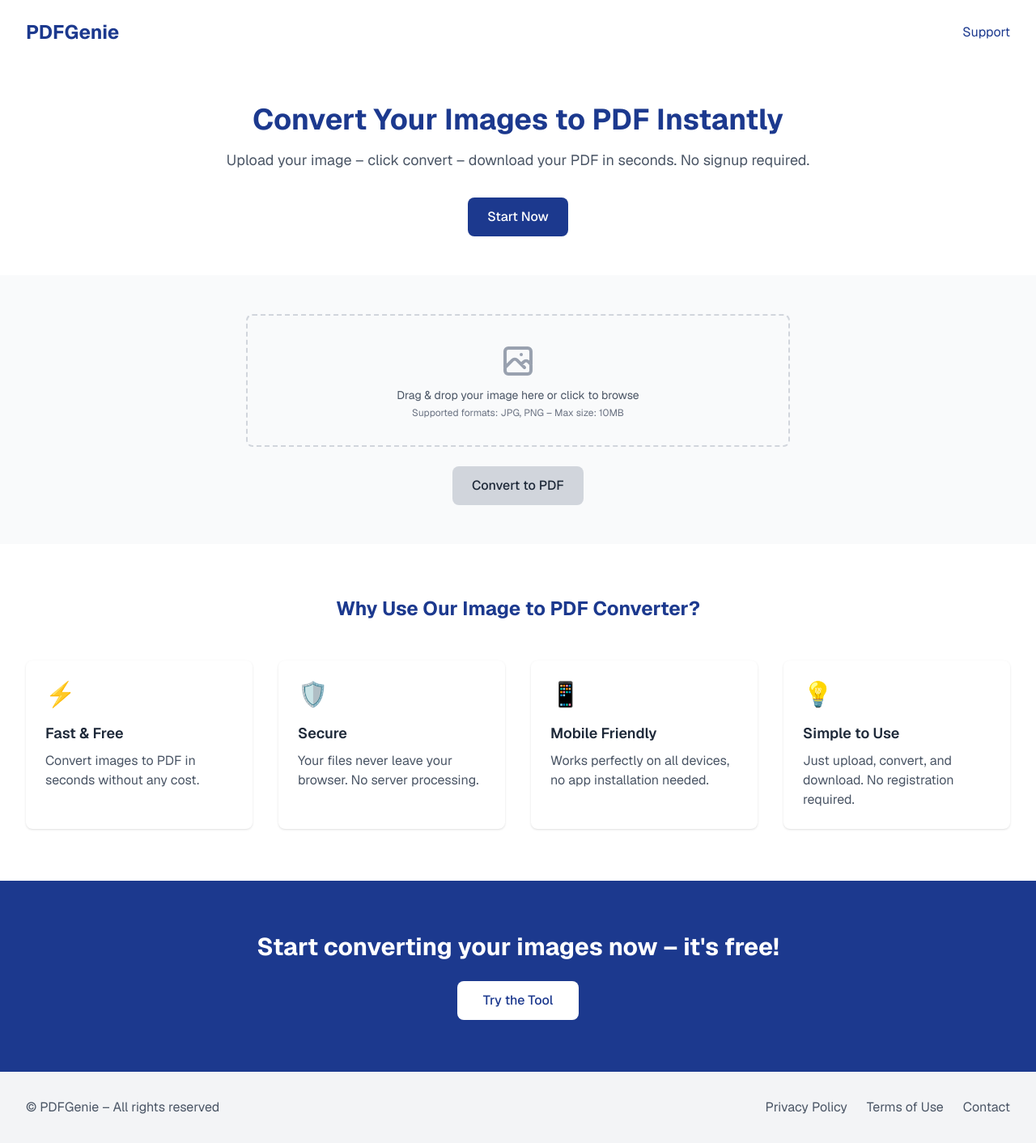
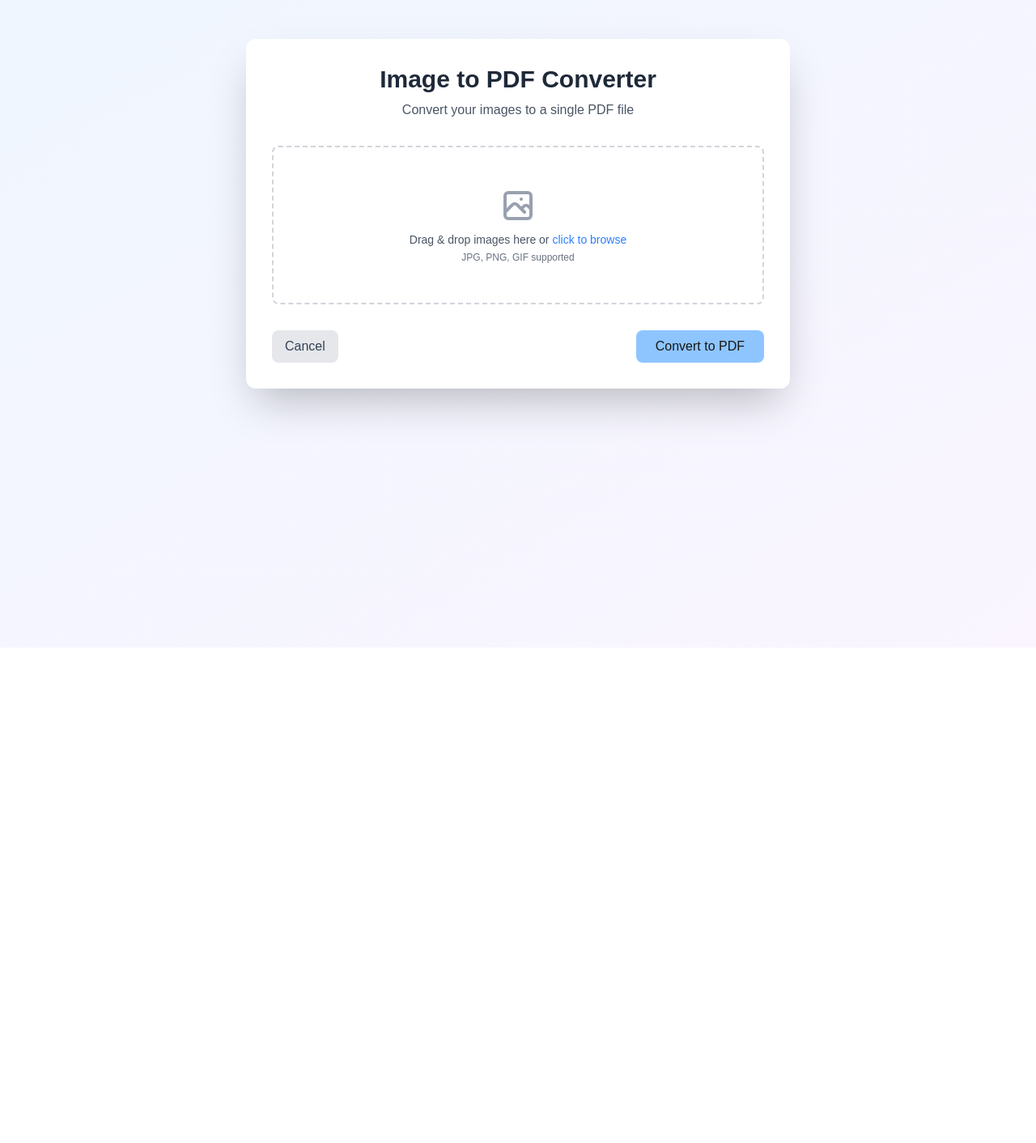
Before and after one commit to CodeVirtox/image-to-pdf, a Next.js app: page / in a window 1280 px wide. Shown: the whole page at 81% size. After the commit the page ends 800 px from the top, so only its background shows below. Built offline with nearby package versions, Linux system fonts and the light colour scheme.

Commit message:
Updated PDF converter interface

```diff
--- a/src/app/page.tsx
+++ b/src/app/page.tsx
@@ -1,207 +1,143 @@
-'use client'; // Required for Next.js client components
-import { useState, useRef } from 'react';
+"use client";
+import { useState, useRef, ChangeEvent } from 'react';
+import { Toaster, toast } from 'react-hot-toast';
 
-export default function ImageToPDF() {
-  const [selectedImage, setSelectedImage] = useState(null);
-  const [pdfUrl, setPdfUrl] = useState(null);
+export default function PDFConverter() {
+  const [selectedImages, setSelectedImages] = useState<File[]>([]);
   const [isConverting, setIsConverting] = useState(false);
-  const fileInputRef = useRef(null);
+  const fileInputRef = useRef<HTMLInputElement>(null);
 
-  // Handle image upload
-  const handleImageUpload = (e) => {
-    const file = e.target.files[0];
-    if (file && (file.type === 'image/jpeg' || file.type === 'image/png')) {
-      const reader = new FileReader();
-      reader.onload = (event) => {
-        setSelectedImage(event.target.result);
-      };
-      reader.readAsDataURL(file);
+  const handleImageSelect = (e: ChangeEvent<HTMLInputElement>) => {
+    if (e.target.files) {
+      const files = Array.from(e.target.files);
+      if (files.some(file => !file.type.startsWith('image/'))) {
+        toast.error('Please select only image files');
+        return;
+      }
+      setSelectedImages(files);
+      toast.success(`${files.length} images selected`);
     }
   };
 
-  // Convert to PDF
   const convertToPDF = async () => {
-    if (!selectedImage) return;
+    if (selectedImages.length === 0) {
+      toast.error('Please select images first');
+      return;
+    }
 
     setIsConverting(true);
+    toast.loading('Converting to PDF...');
 
-    // Dynamically import jsPDF
-    const { jsPDF } = await import('jspdf');
-    const doc = new jsPDF();
-    const img = new Image();
-    img.src = selectedImage;
+    // Simulate conversion (replace with actual PDF generation)
+    await new Promise(resolve => setTimeout(resolve, 2000));
 
-    img.onload = () => {
-      const width = doc.internal.pageSize.getWidth();
-      const height = (img.height * width) / img.width;
-      doc.addImage(img, 'JPEG', 0, 0, width, height);
-      const pdfBlob = doc.output('blob');
-      const pdfUrl = URL.createObjectURL(pdfBlob);
-      setPdfUrl(pdfUrl);
     setIsConverting(false);
-    };
+    toast.success('Conversion successful!', {
+      duration: 4000,
+    });
+    // Add actual download logic here
   };
 
-  // Handle drag and drop
-  const handleDragOver = (e) => {
-    e.preventDefault();
-  };
-
-  const handleDrop = (e) => {
-    e.preventDefault();
-    const file = e.dataTransfer.files[0];
-    if (file && (file.type === 'image/jpeg' || file.type === 'image/png')) {
-      const reader = new FileReader();
-      reader.onload = (event) => {
-        setSelectedImage(event.target.result);
-      };
-      reader.readAsDataURL(file);
+  const resetSelection = () => {
+    setSelectedImages([]);
+    if (fileInputRef.current) {
+      fileInputRef.current.value = '';
     }
+    toast.dismiss();
   };
 
   return (
-    <div className="min-h-screen bg-white text-gray-800 font-sans">
-      {/* Header */}
-      <header className="py-6 px-4 sm:px-6 lg:px-8">
-        <div className="flex justify-between items-center max-w-7xl mx-auto">
-          <h1 className="text-2xl font-bold text-blue-900">PDFGenie</h1>
-          <nav>
-            <a href="#" className="text-blue-900 hover:text-blue-700">Support</a>
-          </nav>
+    <div className="min-h-screen bg-gradient-to-br from-blue-50 to-purple-50 py-12 px-4 sm:px-6 lg:px-8">
+      <Toaster position="top-center" />
+
+      <div className="max-w-md mx-auto bg-white rounded-xl shadow-2xl overflow-hidden md:max-w-2xl transition-all duration-500 hover:shadow-3xl">
+        <div className="p-8">
+          <div className="text-center mb-8">
+            <h1 className="text-3xl font-bold text-gray-800 mb-2">Image to PDF Converter</h1>
+            <p className="text-gray-600">Convert your images to a single PDF file</p>
           </div>
-      </header>
 
-      <main>
-        {/* Hero Section */}
-        <section className="py-12 px-4 sm:px-6 lg:px-8 text-center">
-          <div className="max-w-3xl mx-auto">
-            <h1 className="text-3xl sm:text-4xl font-bold text-blue-900 mb-4">Convert Your Images to PDF Instantly</h1>
-            <p className="text-lg text-gray-600 mb-8">
-              Upload your image – click convert – download your PDF in seconds. No signup required.
-            </p>
-            <button
-              onClick={() => fileInputRef.current.click()}
-              className="bg-blue-900 hover:bg-blue-800 text-white font-medium py-3 px-6 rounded-lg transition duration-200"
-            >
-              Start Now
-            </button>
-          </div>
-        </section>
-
-        {/* Conversion Tool */}
-        <section className="py-12 px-4 sm:px-6 lg:px-8 bg-gray-50">
-          <div className="max-w-2xl mx-auto">
+          {/* Drag and drop area */}
           <div
-              className="border-2 border-dashed border-gray-300 rounded-lg p-8 text-center cursor-pointer hover:border-blue-900 transition duration-200"
-              onDragOver={handleDragOver}
-              onDrop={handleDrop}
-              onClick={() => fileInputRef.current.click()}
+            className="border-2 border-dashed border-gray-300 rounded-lg p-12 text-center cursor-pointer transition-all duration-300 hover:border-blue-400 hover:bg-blue-50 mb-6"
+            onClick={() => fileInputRef.current?.click()}
           >
             <input
               type="file"
               ref={fileInputRef}
-                onChange={handleImageUpload}
-                accept="image/jpeg,image/png"
+              onChange={handleImageSelect}
               className="hidden"
+              accept="image/*"
+              multiple
             />
-              {!selectedImage ? (
-                <>
             <svg className="mx-auto h-12 w-12 text-gray-400" fill="none" viewBox="0 0 24 24" stroke="currentColor">
               <path strokeLinecap="round" strokeLinejoin="round" strokeWidth={2} d="M4 16l4.586-4.586a2 2 0 012.828 0L16 16m-2-2l1.586-1.586a2 2 0 012.828 0L20 14m-6-6h.01M6 20h12a2 2 0 002-2V6a2 2 0 00-2-2H6a2 2 0 00-2 2v12a2 2 0 002 2z" />
             </svg>
-                  <p className="mt-2 text-sm text-gray-600">Drag & drop your image here or click to browse</p>
-                  <p className="mt-1 text-xs text-gray-500">Supported formats: JPG, PNG – Max size: 10MB</p>
-                </>
-              ) : (
-                <div className="mt-4">
-                  <img src={selectedImage} alt="Preview" className="max-h-60 mx-auto rounded" />
-                </div>
-              )}
+            <p className="mt-2 text-sm text-gray-600">
+              Drag & drop images here or <span className="text-blue-500 font-medium">click to browse</span>
+            </p>
+            <p className="text-xs text-gray-500 mt-1">JPG, PNG, GIF supported</p>
           </div>
 
-            <div className="mt-6 flex flex-col sm:flex-row gap-4 justify-center">
+          {/* Selected images preview */}
+          {selectedImages.length > 0 && (
+            <div className="mb-6 transition-all duration-300">
+              <h3 className="text-lg font-medium text-gray-700 mb-3 flex items-center">
+                <span className="bg-blue-100 text-blue-800 text-sm font-semibold mr-2 px-2.5 py-0.5 rounded-full">
+                  {selectedImages.length}
+                </span>
+                Selected Images
+              </h3>
+              <div className="grid grid-cols-3 gap-2">
+                {selectedImages.map((image, index) => (
+                  <div key={index} className="relative group">
+                    <img
+                      src={URL.createObjectURL(image)}
+                      alt={`Image ${index + 1}`}
+                      className="h-24 w-full object-cover rounded-md shadow-sm group-hover:opacity-75 transition-opacity"
+                    />
                     <button
-                onClick={convertToPDF}
-                disabled={!selectedImage || isConverting}
-                className={`py-3 px-6 rounded-lg font-medium ${!selectedImage || isConverting ? 'bg-gray-300 cursor-not-allowed' : 'bg-blue-900 hover:bg-blue-800 text-white'} transition duration-200`}
+                      onClick={() => setSelectedImages(prev => prev.filter((_, i) => i !== index))}
+                      className="absolute -top-2 -right-2 bg-red-500 text-white rounded-full p-1 opacity-0 group-hover:opacity-100 transition-opacity focus:outline-none"
                     >
-                {isConverting ? 'Converting...' : 'Convert to PDF'}
+                      <svg className="h-3 w-3" fill="none" viewBox="0 0 24 24" stroke="currentColor">
+                        <path strokeLinecap="round" strokeLinejoin="round" strokeWidth={2} d="M6 18L18 6M6 6l12 12" />
+                      </svg>
                     </button>
-
-              {pdfUrl && (
-                <a
-                  href={pdfUrl}
-                  download="converted.pdf"
-                  className="py-3 px-6 bg-green-600 hover:bg-green-700 text-white font-medium rounded-lg text-center transition duration-200"
-                >
-                  Download PDF
-                </a>
-              )}
-            </div>
-          </div>
-        </section>
-
-        {/* Benefits Section */}
-        <section className="py-16 px-4 sm:px-6 lg:px-8">
-          <div className="max-w-7xl mx-auto">
-            <h2 className="text-2xl font-bold text-center text-blue-900 mb-12">Why Use Our Image to PDF Converter?</h2>
-            <div className="grid grid-cols-1 md:grid-cols-2 lg:grid-cols-4 gap-8">
-              {[
-                {
-                  icon: '⚡',
-                  title: 'Fast & Free',
-                  description: 'Convert images to PDF in seconds without any cost.'
-                },
-                {
-                  icon: '🛡️',
-                  title: 'Secure',
-                  description: 'Your files never leave your browser. No server processing.'
-                },
-                {
-                  icon: '📱',
-                  title: 'Mobile Friendly',
-                  description: 'Works perfectly on all devices, no app installation needed.'
-                },
-                {
-                  icon: '💡',
-                  title: 'Simple to Use',
-                  description: 'Just upload, convert, and download. No registration required.'
-                }
-              ].map((feature, index) => (
-                <div key={index} className="bg-white p-6 rounded-lg shadow-sm hover:shadow-md transition duration-200">
-                  <div className="text-3xl mb-4">{feature.icon}</div>
-                  <h3 className="text-lg font-semibold mb-2">{feature.title}</h3>
-                  <p className="text-gray-600">{feature.description}</p>
                   </div>
                 ))}
               </div>
             </div>
-        </section>
+          )}
 
-        {/* CTA Section */}
-        <section className="py-16 px-4 sm:px-6 lg:px-8 bg-blue-900 text-white">
-          <div className="max-w-3xl mx-auto text-center">
-            <h2 className="text-2xl sm:text-3xl font-bold mb-6">Start converting your images now – it's free!</h2>
+          {/* Action buttons */}
+          <div className="flex justify-between mt-8">
             <button
-              onClick={() => fileInputRef.current.click()}
-              className="bg-white text-blue-900 hover:bg-gray-100 font-medium py-3 px-8 rounded-lg transition duration-200"
+              onClick={resetSelection}
+              className="px-4 py-2 bg-gray-200 text-gray-700 rounded-lg hover:bg-gray-300 transition-colors focus:outline-none focus:ring-2 focus:ring-gray-400"
             >
-              Try the Tool
+              Cancel
+            </button>
+            <button
+              onClick={convertToPDF}
+              disabled={isConverting || selectedImages.length === 0}
+              className={`px-6 py-2 rounded-lg transition-all ${isConverting || selectedImages.length === 0 ? 'bg-blue-300 cursor-not-allowed' : 'bg-blue-600 hover:bg-blue-700 text-white'} focus:outline-none focus:ring-2 focus:ring-blue-500 focus:ring-offset-2`}
+            >
+              {isConverting ? (
+                <span className="flex items-center">
+                  <svg className="animate-spin -ml-1 mr-2 h-4 w-4 text-white" xmlns="http://www.w3.org/2000/svg" fill="none" viewBox="0 0 24 24">
+                    <circle className="opacity-25" cx="12" cy="12" r="10" stroke="currentColor" strokeWidth="4"></circle>
+                    <path className="opacity-75" fill="currentColor" d="M4 12a8 8 0 018-8V0C5.373 0 0 5.373 0 12h4zm2 5.291A7.962 7.962 0 014 12H0c0 3.042 1.135 5.824 3 7.938l3-2.647z"></path>
+                  </svg>
+                  Converting...
+                </span>
+              ) : (
+                'Convert to PDF'
+              )}
             </button>
           </div>
-        </section>
-      </main>
-
-      <footer className="py-8 px-4 sm:px-6 lg:px-8 bg-gray-100">
-        <div className="max-w-7xl mx-auto flex flex-col md:flex-row justify-between items-center">
-          <p className="text-gray-600 mb-4 md:mb-0">© PDFGenie – All rights reserved</p>
-          <div className="flex gap-6">
-            <a href="#" className="text-gray-600 hover:text-blue-900">Privacy Policy</a>
-            <a href="#" className="text-gray-600 hover:text-blue-900">Terms of Use</a>
-            <a href="#" className="text-gray-600 hover:text-blue-900">Contact</a>
         </div>
       </div>
-      </footer>
     </div>
   );
 }
```
Lines whose indentation alone changed are shown as unchanged.
